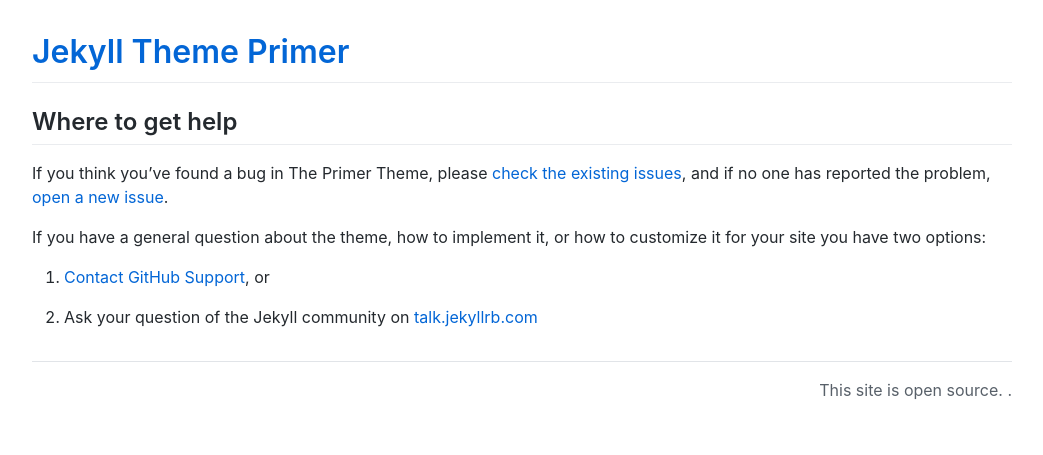
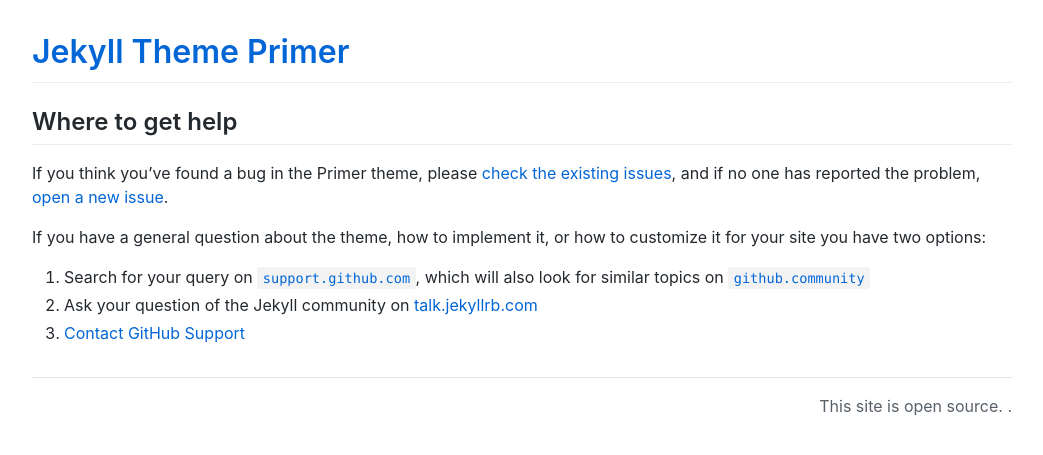
Before and after one commit to pages-themes/primer, a Jekyll site: the page built from docs/SUPPORT.md, in a window 1280 px wide. Shown: the top 455 px of the page, without its empty margins (118-1161 px from the left). Built offline with Jekyll 4.4.1, drawn with Linux system fonts in a browser that asks for light colours; our own code applies the rules of GitHub Pages for plain Markdown files; comment, search, counter and statistics services are not loaded.

Commit message:
Update docs/SUPPORT.md

```diff
--- a/docs/SUPPORT.md
+++ b/docs/SUPPORT.md
@@ -1,9 +1,9 @@
 ## Where to get help
 
-If you think you've found a bug in The Primer Theme, please [check the existing issues](https://github.com/pages-themes/primer/issues), and if no one has reported the problem, [open a new issue](https://github.com/pages-themes/primer/issues/new).
+If you think you've found a bug in the Primer theme, please [check the existing issues](https://github.com/pages-themes/primer/issues), and if no one has reported the problem, [open a new issue](https://github.com/pages-themes/primer/issues/new).
 
-If you have a general question about the theme, how to implement it, or how to customize it for your site  you have two options:
+If you have a general question about the theme, how to implement it, or how to customize it for your site you have two options:
 
-1. [Contact GitHub Support](https://github.com/contact?form%5Bsubject%5D=GitHub%20Pages%20theme%20pages-themes/primer), or
-
+1. Search for your query on [`support.github.com`](https://support.github.com/?q=pages+Primer+theme), which will also look for similar topics on [`github.community`](https://github.community/search?q=pages+Primer+theme)
 2. Ask your question of the Jekyll community on [talk.jekyllrb.com](https://talk.jekyllrb.com/)
+3. [Contact GitHub Support](https://github.com/contact?form%5Bsubject%5D=GitHub%20Pages%20theme%20pages-themes/primer)
```
